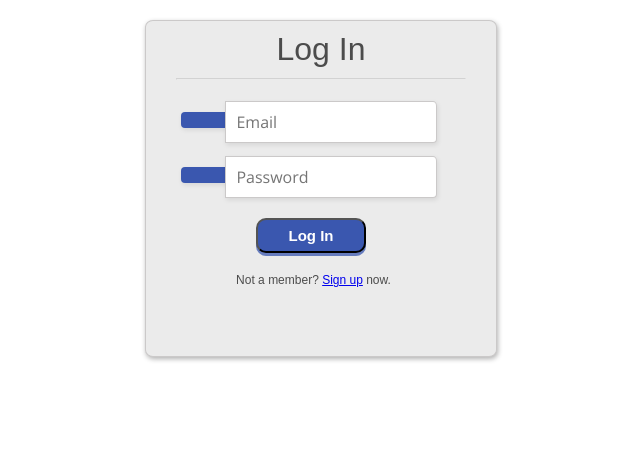
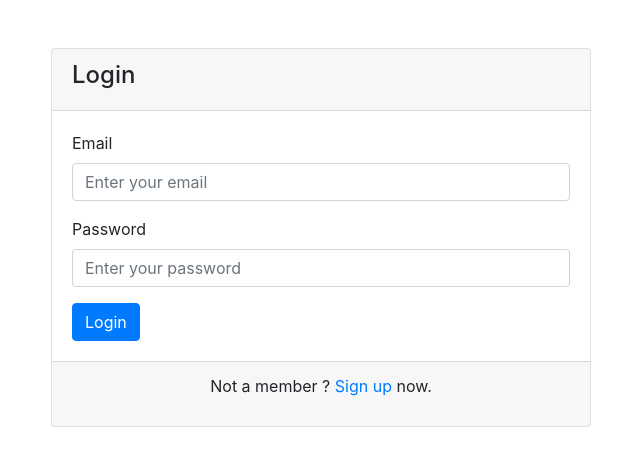
Before and after one commit to mec-cs/market-app, a PHP site: page / in a window 1280 px wide. Shown: the top 466 px of the page, without its empty margins (319-959 px from the left). Run offline with PHP 8.4, Linux system fonts and the light colour scheme; some libraries are stand-ins or nearby versions.

Commit message:
form sanitization, validation v2, update sql

```diff
--- a/db.php
+++ b/db.php
@@ -51,21 +51,32 @@ function registerUser($type, $name, $mail, $passwd, $city, $district, $addr) {
      global $db;
 
      try {
-          $stmt = $db->prepare("insert into auth_table(email, passwd, usrtoken) values (?, ?, NULL)");
+          $stmt = $db->prepare("insert into auth_table(email, password, usrtoken) values (?, ?, NULL)");
           $stmt->execute([$mail, $passwd]);
-
-          $stmt = $db->prepare("insert into user_table(email, u_name) values (?, ?)");
+          $stmt = $db->prepare("insert into user_table(email, name) values (?, ?)");
           $stmt->execute([$mail, $name]);
-
-          $stmt = $db->prepare("insert into role_table(u_name, u_role) values (?, ?)");
-          $stmt->execute([$name, $type]);
-
           $stmt = $db->prepare("insert into address_table(email, city, district, addr) values (?, ?, ?, ?)");
           $stmt->execute([$mail, $city, $district, $addr]);
 
+
+
+          $stmt = $db->prepare("insert into role_table(email, role) values (?, ?)");
+          $stmt->execute([$name, $type]);
+
+
+          if ($type == "M") {
+               $stmt = $db->prepare("select id from address_table where email = ?");
+               $stmt->execute([$mail]);
+               $address_id = $stmt->fetch();
+               // var_dump($address_id);
+
+               $stmt = $db->prepare("insert into company_table(c_name, c_address_table, number_of_product_tables, c_image) values(?, ?, 0, 'default.png')");
+               $stmt->execute([$name, $address_id["id"]]);
+          }
+
           return true;
      } catch (PDOException $e) {
-          return $e;
+          return false;
      }
 }
 
@@ -128,4 +139,13 @@ function getAddress($email){
 
      return $stmt->fetch();
 }
+
+function isValidName($name) {
+return preg_match("/^[a-zA-Z ]+$/", $name);
+}
+
+function isValidEmail($email) {
+return filter_var($email, FILTER_VALIDATE_EMAIL);
+}
+
 ?>
--- a/index.php
+++ b/index.php
@@ -12,7 +12,7 @@
    // Process Login Form
    if (!empty($_POST)) {
       extract($_POST) ;
-      if (checkUser($email, $passwd, $user) ) {
+      if (checkUser($email, $password, $user) ) {
          // user is authenticated
 
          // remember me token
@@ -60,33 +60,54 @@
     <link rel="stylesheet" href="https://cdnjs.cloudflare.com/ajax/libs/font-awesome/6.5.2/css/all.min.css" />
     <link href='https://fonts.googleapis.com/css?family=Open+Sans:400,300,300italic,400italic,600' rel='stylesheet' type='text/css'>
     <link href="//netdna.bootstrapcdn.com/font-awesome/3.1.1/css/font-awesome.css" rel="stylesheet">
-    <link rel="stylesheet" href="./style/style.css">
+    <link rel="stylesheet" href="style/style.css">
+    <link href="https://maxcdn.bootstrapcdn.com/bootstrap/4.5.2/css/bootstrap.min.css" rel="stylesheet">
+    <script src="https://code.jquery.com/jquery-3.6.0.min.js"></script>
+    <script src="https://cdnjs.cloudflare.com/ajax/libs/jquery-validate/1.19.3/jquery.validate.min.js"></script>
     <title>Market App Login Page</title>
 </head>
 <body>
 
-<div class="loginTemplate">
-   <h1>Log In</h1>
-   <form action="?" method="post">
-      <hr>
-      <label id="icon" for="name"><i class="icon-envelope "></i></label>
-      <input type="text" name="email" id="name" placeholder="Email" required/>
-      <label id="icon" for="name"><i class="icon-shield"></i></label>
-      <input type="password" name="passwd" id="name" placeholder="Password" required/>
-      <button class="loginButton">Log In</button>
-      <div style="text-align:center; margin-right: 30px;">
-         <p>Not a member? <a href="./register.php">Sign up</a> now.</p>
-      </div>
-   </form>
-   <?php
-      if ( isset($fail)) {
-         echo "<p class='error'>Wrong email or password.</p>" ;
-      }
+<div class="container mt-5">
+    <div class="row justify-content-center">
+        <div class="col-md-6">
+            <div class="card">
+                <div class="card-header">
+                    <h4>Login</h4>
+                </div>
+                <div class="card-body">
+                    <form action="?" method="post">
+                        <div class="form-group">
+                            <label for="email">Email</label>
+                            <input type="email" name="email" id="email" class="form-control" placeholder="Enter your email" required>
+                        </div>
+                        <div class="form-group">
+                            <label for="password">Password</label>
+                            <input type="password" name="password" id="password" class="form-control" placeholder="Enter your password" required>
+                        </div>
+                        <button type="submit" class="btn btn-primary">Login</button>
+                    </form>
+                </div>
+                <div class="card-footer text-center">
+                    <p class="mb-0">Not a member ? <a href="./register.php">Sign up</a> now.</p>
+                    <p class="text-danger"></p>
+                    <?php
+                        if(isset($fail)) {
+                            echo '<p class="text-danger">Wrong email or password</p>';
+                        } elseif (isset($_GET["error"])) {
+                            echo '<p class="text-danger">Please <b>register</b> to the system.</p>';
+                        }
+                    ?>
+                </div>
+            </div>
+        </div>
+    </div>
+</div>
 
-      if ( isset($_GET["error"])) {
-        echo "<p class='error'>Please <b>register</b> to the system.</p>" ;
-      }
-   ?>
+<!-- bootstrap js -->
+<script src="https://code.jquery.com/jquery-3.5.1.slim.min.js"></script>
+<script src="https://cdn.jsdelivr.net/npm/@popperjs/core@2.5.3/dist/umd/popper.min.js"></script>
+<script src="https://maxcdn.bootstrapcdn.com/bootstrap/4.5.2/js/bootstrap.min.js"></script>
 </div>
 </body>
 </html>
--- a/style/style.css
+++ /dev/null
@@ -1,155 +0,0 @@
-body, div, dl, dt, dd, ul, ol, li, h1, h2, h3, h4, h5, h6,
-pre, form, fieldset, input, textarea, p, blockquote, th, td {
-  padding:0;
-  margin:0;
-  font-family:Arial, Helvetica, sans-serif;
-}
-
-fieldset, img {border:0}
-
-ol, ul, li {list-style:none}
-
-:focus {outline:none}
-
-body,
-input,
-textarea,
-select {
-  font-family: 'Open Sans', sans-serif;
-  font-size: 16px;
-  color: #4c4c4c;
-}
-
-p {
-  font-size: 12px;
-  display:inline-block;
-  margin-left: 15px;
-  margin-top: 10px;
-}
-
-.error {
-  font-size: 12px;
-  display: inline-block;
-  margin: 30px 90px;
-}
-
-h1 {
-  font-size: 32px;
-  font-weight: 300;
-  color: #4c4c4c;
-  text-align: center;
-  padding-top: 10px;
-  margin-bottom: 10px;
-}
-
-html{
-  background-color: #ffffff;
-}
-
-.loginTemplate {
-  margin: 20px auto;
-  width: 350px;
-  height: 335px;
-  border-radius: 8px/7px;
-  background-color: #ebebeb;
-  box-shadow: 1px 2px 5px rgba(0,0,0,.31);
-  border: solid 1px #cbc9c9;
-}
-
-input[type=radio] {
-  visibility: hidden;
-}
-
-form{
-  margin: 0 30px;
-}
-
-label.radio {
-	cursor: pointer;
-  text-indent: 35px;
-  overflow: visible;
-  display: inline-block;
-  position: relative;
-  margin-bottom: 15px;
-}
-
-label.radio:before {
-  background: #3a57af;
-  content:'';
-  position: absolute;
-  top:2px;
-  left: 0;
-  width: 20px;
-  height: 20px;
-  border-radius: 100%;
-}
-
-label.radio:after {
-	opacity: 0;
-	content: '';
-	position: absolute;
-	width: 0.5em;
-	height: 0.25em;
-	background: transparent;
-	top: 7.5px;
-	left: 4.5px;
-	border: 3px solid #ffffff;
-	border-top: none;
-	border-right: none;
-
-	-webkit-transform: rotate(-45deg);
-	-moz-transform: rotate(-45deg);
-	-o-transform: rotate(-45deg);
-	-ms-transform: rotate(-45deg);
-	transform: rotate(-45deg);
-}
-
-input[type=radio]:checked + label:after {
-	opacity: 1;
-}
-
-hr{
-  color: #a9a9a9;
-  opacity: 0.3;
-}
-
-input[type=text],input[type=password]{
-  width: 200px;
-  height: 40px;
-  border-radius: 0px 4px 4px 0px/5px 5px 4px 4px;
-  background-color: #fff;
-  box-shadow: 1px 2px 5px rgba(0,0,0,.09);
-  border: solid 1px #cbc9c9;
-  margin-left: -5px;
-  margin-top: 13px;
-  padding-left: 10px;
-}
-
-input[type=password]{
-  margin-bottom: 10px;
-}
-
-#icon {
-  display: inline-block;
-  width: 30px;
-  background-color: #3a57af;
-  padding: 8px 0px 8px 15px;
-  margin-left: 5px;
-  border-radius: 4px 0px 0px 4px;
-  color: white;
-  box-shadow: 1px 2px 5px rgba(0,0,0,.09);
-  border: solid 0px #cbc9c9;
-}
-
-.loginButton {
-  font-size: 15px;
-  font-weight: 700;
-  margin: 10px 80px;
-  color: white;
-  padding: 6px 25px;
-  width: 110px; height: 35px;
-  border-radius: 10px;
-  background-color: #3a57af;
-  box-shadow: 0 3px rgba(58,87,175,.75);
-  position: relative;
-}
--- a/tables.sql
+++ b/tables.sql
@@ -121,8 +121,7 @@ DROP TABLE IF EXISTS `role_table`;
 CREATE TABLE `role_table` (
   `email` varchar(100) COLLATE utf8mb4_turkish_ci NOT NULL,
   `role` char(1) COLLATE utf8mb4_turkish_ci NOT NULL,
-  PRIMARY KEY (`email`),
-  CONSTRAINT `role_table_auth_table_fk` FOREIGN KEY (`email`) REFERENCES `auth_table` (`email`) ON DELETE CASCADE
+  PRIMARY KEY (`email`)
 ) ENGINE=InnoDB DEFAULT CHARSET=utf8mb4 COLLATE=utf8mb4_turkish_ci;
 /*!40101 SET character_set_client = @saved_cs_client */;
 
```
Also changed, not shown: register.php (+10 -8 lines).
